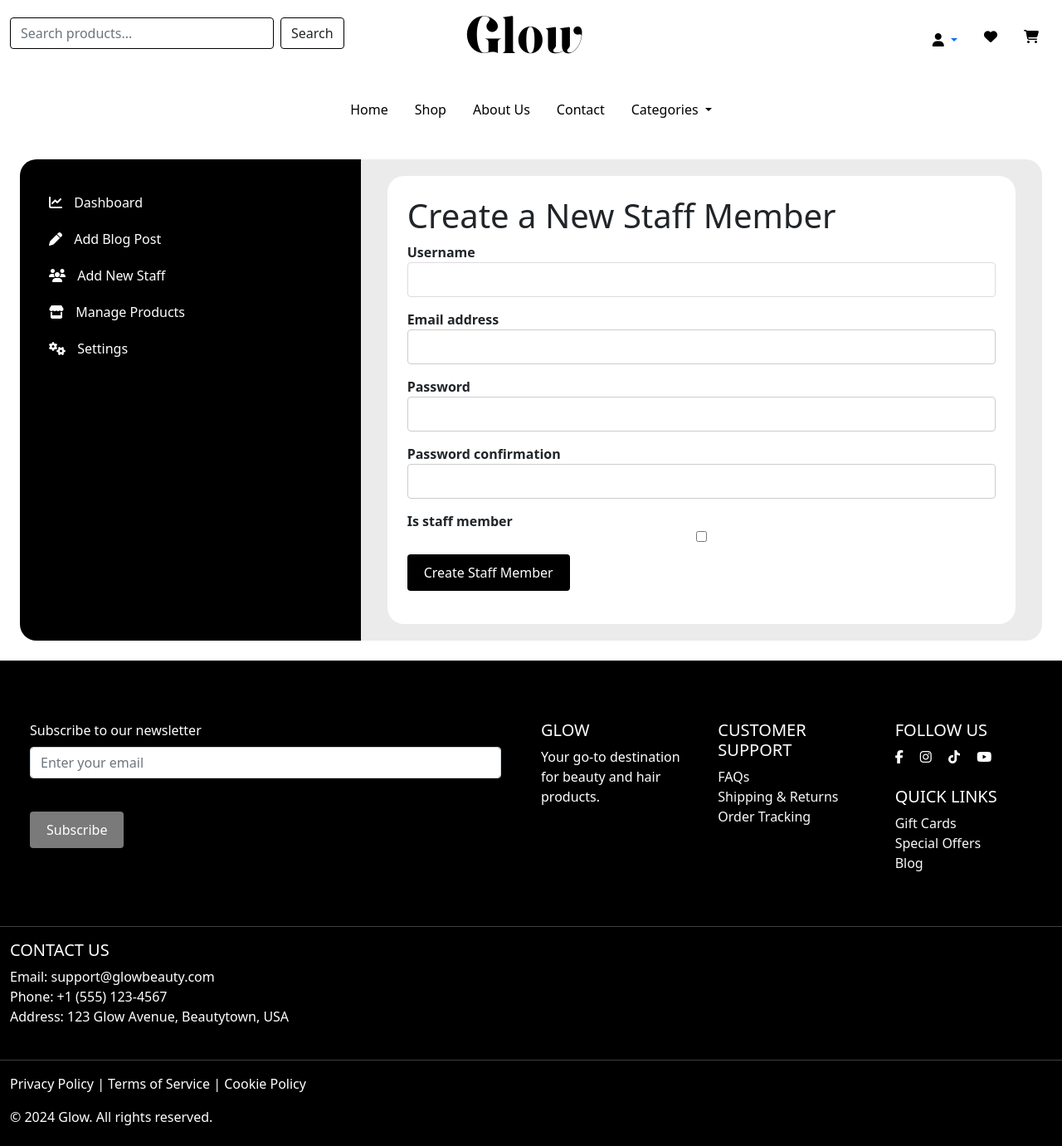
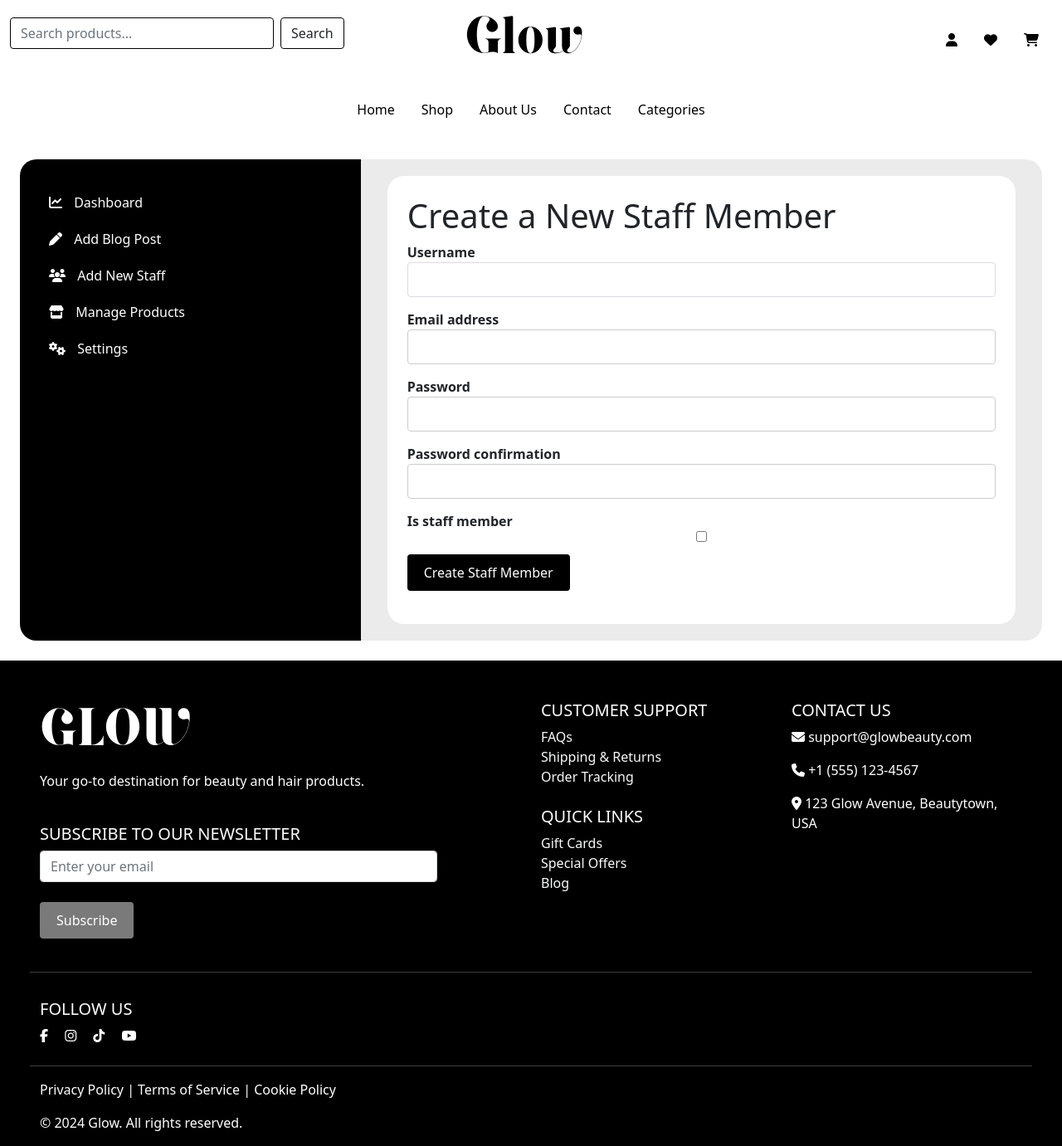
Before and after one commit to Aria-vero-s/glow, a Django app: page /accounts/create-staff/ in a window 1280 px wide. Shown: the whole page at 83% size. Before the commit the page ends 1356 px from the top, so only its background shows below. Run offline with Django 5.2, Linux system fonts and the light colour scheme; a user stored in the database is signed in; parts of the project's set-up code (start-up, migrations or seed data) failed here and were passed over; some libraries are stand-ins or nearby versions.

Commit message:
added website visit counter widget and styled footer

```diff
--- a/accounts/templates/accounts/staff_dashboard.html
+++ b/accounts/templates/accounts/staff_dashboard.html
@@ -88,7 +88,8 @@
                         <div class="card p-4">
                             <p>
                                 <h4>Total Website Visits</h4>
-                                <canvas id="salesChart"></canvas>
+                                <script src="https://static.elfsight.com/platform/platform.js" async></script>
+                                <div class="elfsight-app-786aec41-100b-4a3f-94bd-9c4d588355b7" data-elfsight-app-lazy></div>
                             </p>
                         </div>
 
--- a/myproject/settings.py
+++ b/myproject/settings.py
@@ -28,7 +28,7 @@ BASE_DIR = Path(__file__).resolve().parent.parent
 SECRET_KEY = 'django-insecure-4x5l%rp6$z^#b=qdhj)#li1#7ryxbo6q66iykm(j=f(*v&s$g%'
 
 # SECURITY WARNING: don't run with debug turned on in production!
-DEBUG = False
+DEBUG = True
 
 ALLOWED_HOSTS = ['.vercel.app', '.now.sh', '127.0.0.1', 'glow-livid.vercel.app', 'localhost']
 
--- a/static/css/nav.css
+++ b/static/css/nav.css
@@ -11,6 +11,10 @@
     text-align: center;
     width: 100%;
 }
+.brand {
+    font-family: 'Giaza';
+    font-size:4rem !important;
+}
 .nav-link a, i {
     color:black !important;
     transition:all 0.3s ease-in-out;
@@ -22,6 +26,12 @@
 .outline-dark {
     border-color:black !important;
 }
+#navbarDropdown.dropdown-toggle::after {
+    display: none !important;
+}
+#accountDropdown.dropdown-toggle::after {
+    display: none !important;
+}
 .search-bar {
     margin-top: 10px;
 }
--- a/static/css/styles.css
+++ b/static/css/styles.css
@@ -114,7 +114,7 @@ footer i {
 	color: var(--white) !important;
 }
 footer .container-fluid {
-	text-align:left !important;
+	text-align: left !important;
 	padding-top: 20px;
 	padding-bottom: 20px;
 	font-size: 1rem;
--- a/templates/base.html
+++ b/templates/base.html
@@ -13,6 +13,7 @@
     <title>Glow</title>
     <link href="https://cdn.jsdelivr.net/npm/bootstrap@5.1.3/dist/css/bootstrap.min.css" rel="stylesheet">
     <link href="https://cdnjs.cloudflare.com/ajax/libs/font-awesome/5.15.3/css/all.min.css" rel="stylesheet">
+    <script src="https://kit.fontawesome.com/8f26e5abfe.js" crossorigin="anonymous"></script>
 </head>
 <body>
 
@@ -103,34 +104,46 @@
 
     <!-- Footer -->
     <footer class="container-fluid">
-        <div class="row pt-5">
-            <div class="col-6">
+        <div class="row m-4 pt-5">
+            <div class="col-md-5">
                 <form>
-                    <div class="m-4 mb-3">
-                        <label for="email" class="form-label">Subscribe to our newsletter</label>
+                    <div class="">
+                        <h5 class="brand text-uppercase">Glow</h5>
+                        <p>Your go-to destination for beauty and hair products.</p>
+                        <br>
+                        <h5 for="email" class="form-label text-uppercase">Subscribe to our newsletter</h5>
                         <input type="email" class="form-control" id="email" placeholder="Enter your email">
+                        <button type="submit" class="btn btn-secondary mt-4 mb-4">Subscribe</button>
                     </div>
-                    <button type="submit" class="btn btn-secondary m-4">Subscribe</button>
                 </form>
             </div>
-            <div class="col-6 mt-4 mb-4">
-                <div class="row">
-                    <!-- Brand and About -->
-                    <div class="col-4 mb-4">
-                        <h5 class="text-uppercase">Glow</h5>
-                        <p>Your go-to destination for beauty and hair products.</p>
+            <div class="col-md-1">
             </div>
             <!-- Customer Support -->
-                    <div class="col-4 mb-4">
+            <div class="col-md-3">
                 <h5 class="text-uppercase">Customer Support</h5>
                 <ul class="list-unstyled">
                     <li><a href="#" class="text-light">FAQs</a></li>
                     <li><a href="#" class="text-light">Shipping & Returns</a></li>
                     <li><a href="#" class="text-light">Order Tracking</a></li>
                 </ul>
+                <h5 class="mt-4 text-uppercase">Quick Links</h5>
+                <ul class="list-unstyled">
+                    <li><a href="#" class="text-light">Gift Cards</a></li>
+                    <li><a href="#" class="text-light">Special Offers</a></li>
+                    <li><a href="#" class="text-light">Blog</a></li>
+                </ul>
             </div>
             <!-- Social Media and Quick Links -->
-                    <div class="col-4 mb-4">
+            <div class="col-md-3">
+                <!-- Contact Information -->
+                <h5 class="text-uppercase">Contact Us</h5>
+                <p><i class="fa-solid fa-envelope"></i> support@glowbeauty.com</p>
+                <p><i class="fa-solid fa-phone"></i> +1 (555) 123-4567</p>
+                <p><i class="fa-solid fa-location-dot"></i> 123 Glow Avenue, Beautytown, USA</p>
+            </div>
+            <hr>
+            <div class="row mt-3 mb-4 text-center text-md-start">
                 <h5 class="text-uppercase">Follow Us</h5>
                 <div>
                     <a href="#" class="text-light me-3"><i class="fab fa-facebook-f"></i></a>
@@ -138,28 +151,8 @@
                     <a href="#" class="text-light me-3"><i class="fab fa-tiktok"></i></a>
                     <a href="#" class="text-light me-3"><i class="fab fa-youtube"></i></a>
                 </div>
-                        <h5 class="mt-4 text-uppercase">Quick Links</h5>
-                        <ul class="list-unstyled">
-                            <li><a href="#" class="text-light">Gift Cards</a></li>
-                            <li><a href="#" class="text-light">Special Offers</a></li>
-                            <li><a href="#" class="text-light">Blog</a></li>
-                        </ul>
-                    </div>
-                </div>
             </div>
             <hr>
-            <div class="row">
-                <!-- Contact Information -->
-                <div class="col-md-12 mb-4">
-                    <h5 class="text-uppercase">Contact Us</h5>
-                    <ul class="list-unstyled">
-                        <li>Email: support@glowbeauty.com</li>
-                        <li>Phone: +1 (555) 123-4567</li>
-                        <li>Address: 123 Glow Avenue, Beautytown, USA</li>
-                    </ul>
-                </div>
-            </div>
-            <hr class="bg-light">
             <div class="row">
                 <div class="col-md-6 text-center text-md-start mb-3 mb-md-0">
                     <p>Privacy Policy | Terms of Service | Cookie Policy</p>
```
Lines whose indentation alone changed are shown as unchanged.
